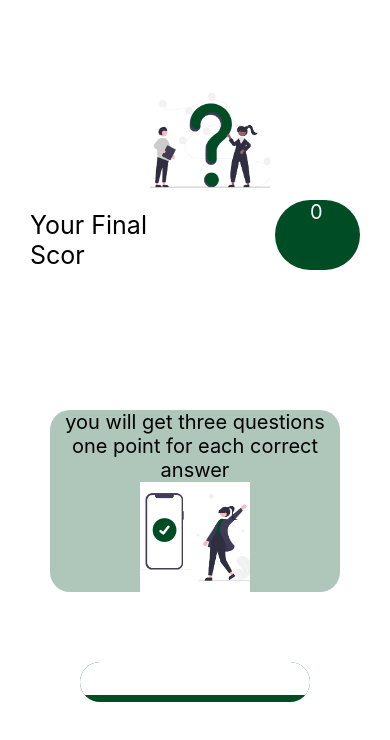
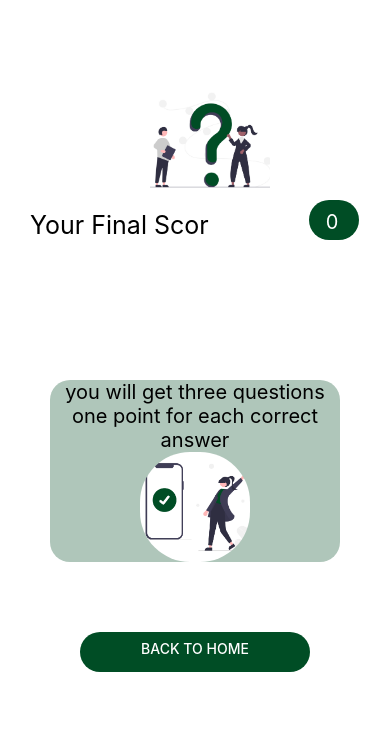
Before and after one commit to ManarGamal885/Eco2O-CS303, a React Native app in the folder Eco2O/: screen / in a window 390 px wide. Shown: the top 740 px of the page. Built offline with nearby package versions, Linux system fonts and the light colour scheme.

Commit message:
all done susess

```diff
--- a/Eco2O/App.js
+++ b/Eco2O/App.js
@@ -1,8 +1,8 @@
 import { StatusBar } from 'expo-status-bar';
 import { StyleSheet, Text, View } from 'react-native';
-import Question1 from "./pages/Questions/question1"
-import Question2 from "./pages/Questions/question2"
-import Question3 from "./pages/Questions/question3"
+import Question1 from "./pages/Questions/Question1"
+import Question2 from "./pages/Questions/Question2"
+import Question3 from "./pages/Questions/Question3"
 
 export default function App() {
   return (
--- a/Eco2O/pages/Questions/question1.jsx
+++ b/Eco2O/pages/Questions/question1.jsx
@@ -1,5 +1,4 @@
 //Mabrouk
-
 import React from 'react'
 import { StatusBar } from "expo-status-bar";
 import {
@@ -14,7 +13,7 @@ import {
 } from "react-native";
 export default function Question1() {
   return (
-    <ScrollView style={{padding: 30}}>
+    <ScrollView style={{ padding: 30 }}>
       <View>
         <View style={styles.header}>
           <Image source={require("../../assets/undraw_Questions_re_1fy7.png")}
@@ -27,22 +26,22 @@ export default function Question1() {
         </View >
         <View style={styles.mid}>
           <Text></Text>
-      <Text style={{fontSize: 20 }} >you will get three questions</Text>
-      <Text style={{fontSize: 20 }}>one point for each correct</Text>
-      <Text style={{fontSize: 20 }}>answer</Text>
+          <Text style={{ fontSize: 20 }} >you will get three questions</Text>
+          <Text style={{ fontSize: 20 }}>one point for each correct</Text>
+          <Text style={{ fontSize: 20 }}>answer</Text>
           <Text></Text>
-      <Image source={require("../../assets/undraw_My_answer_re_k4dv.png")}
-          style={{ width: 110, height: 110, borderRadius:"63"}} />
+          <View >
+            <Image source={require("../../assets/undraw_My_answer_re_k4dv.png")} style={styles.image} />
+            <Text></Text>
+          </View>
           <Text></Text>
         </View >
-      <View style={{padding:50}}>
-      <View  style={{ height:40, overflow:'hidden',
-       borderRadius:50, backgroundColor: '#004D25' }}>
-      <Button title={"take Quiz"}  color= '#ffff' />
+        <View style={{ padding: 50 }}>
+          <View style={styles.button}>
+            <Button title={"take Quiz"} color='##004D25' />
           </View>
         </View>
         <StatusBar style="auto"></StatusBar>
-
       </View>
     </ScrollView>
   )
@@ -57,15 +56,27 @@ const styles = StyleSheet.create({
     marginTop: 5
 
   },
-  mid:{
-    marginTop:210,
-    borderRadius:20,
-    margin:20,
+  mid: {
+    marginTop: 210,
+    borderRadius: 20,
+    margin: 20,
     flexDirection: "column",
     alignItems: "center",
     justifyContent: "center",
-    backgroundColor:"#AFC6BA"
+    backgroundColor: "#AFC6BA"
 
+  },
+  button: {
+    height: 40,
+    overflow: 'hidden',
+    borderRadius: 50,
+    backgroundColor: '#004D25'
+
+  },
+  image: {
+    width: 110,
+    height: 110,
+    borderRadius: 100
   }
 
 
--- a/Eco2O/pages/Questions/question2.jsx
+++ b/Eco2O/pages/Questions/question2.jsx
@@ -1,5 +1,5 @@
 //Mabrouk
-import React, { useState } from 'react'
+import React from 'react'
 import { StatusBar } from "expo-status-bar";
 import { RadioButton } from 'react-native-paper';
 import {
@@ -7,11 +7,8 @@ import {
   ScrollView,
   StyleSheet,
   Text,
-  TextInput,
   View,
   Image,
-  ImageBackground,
-
 } from "react-native";
 
 export default function question2() {
@@ -74,7 +71,7 @@ export default function question2() {
         <View style={{padding:50}}>
       <View  style={{ height:40, overflow:'hidden',
        borderRadius:50, backgroundColor: '#004D25' }}>
-      <Button title={"sumite"}  color= '#ffff' />
+      <Button title={"sumite"}  color= '#004D25' />
       </View>
       </View>
         <Text></Text>
--- a/Eco2O/pages/Questions/question3.jsx
+++ b/Eco2O/pages/Questions/question3.jsx
@@ -23,30 +23,29 @@ export default function question3() {
             style={{ width: 120, height: 120 }} />
 
         </View>
-        <View  style={{flexDirection:'row'}}>
-          <Text style={{fontSize: 25 ,paddingTop:10 ,paddingRight:100}}>Your Final Scor</Text>
-          <View style={{borderRadius:100, backgroundColor: '#004D25' ,paddingLeft:35}}>
+        <View style={{ flexDirection: 'row' }}>
+          <Text style={{ fontSize: 25, paddingTop: 10, paddingRight: 100 }}>Your Final Scor</Text>
+          <View style={styles.styletext}>
             <Text></Text>
-          <Text style={{ width:50,height:20,fontSize:20,color:"white" }} >0</Text>
+            <Text style={styles.text} >0</Text>
             <Text></Text>
           </View>
         </View>
         <Text></Text>
         <View style={styles.mid}>
           <Text></Text>
-      <Text style={{fontSize: 20 }} >you will get three questions</Text>
-      <Text style={{fontSize: 20 }}>one point for each correct</Text>
-      <Text style={{fontSize: 20 }}>answer</Text>
+          <Text style={{ fontSize: 20 }} >you will get three questions</Text>
+          <Text style={{ fontSize: 20 }}>one point for each correct</Text>
+          <Text style={{ fontSize: 20 }}>answer</Text>
           <Text></Text>
           <Image source={require("../../assets/undraw_Order_confirmed_re_g0if.png")}
-          style={{ width: 110, height: 110, borderRadius:"50"}} />
+            style={styles.image} />
           <Text></Text>
         </View >
 
-      <View style={{padding:50}}>
-      <View  style={{ height:40, overflow:'hidden',
-       borderRadius:50, backgroundColor: '#004D25' }}>
-      <Button title={"Back to home"}  color= '#ffff' />
+        <View style={{ padding: 50 }}>
+          <View style={styles.button}>
+            <Button title={"Back to home"} color='#004D2' />
 
           </View>
         </View>
@@ -62,13 +61,40 @@ const styles = StyleSheet.create({
     marginLeft: 120,
     marginTop: 50
   },
-  mid:{
-    marginTop:140,
-    borderRadius:20,
-    margin:20,
+  mid: {
+    marginTop: 140,
+    borderRadius: 20,
+    margin: 20,
     flexDirection: "column",
     alignItems: "center",
     justifyContent: "center",
-    backgroundColor:"#AFC6BA"
+    backgroundColor: "#AFC6BA"
+  },
+  button: {
+    height: 40,
+    overflow: 'hidden',
+    borderRadius: 50,
+    backgroundColor: '#004D25'
+  },
+  styletext: {
+    borderRadius: 50,
+    backgroundColor: '#004D25',
+    alignItems: "center",
+    justifyContent: "center",
+  },
+  text: {
+    width: 50,
+    height: 20,
+    fontSize: 20,
+    color: "white",
+    alignItems: "center",
+    justifyContent: "center",
+    paddingLeft:17
+  },
+  image:{
+    width: 110,
+     height: 110,
+      borderRadius: 50
   }
+
 })
```
Lines whose indentation alone changed are shown as unchanged.
